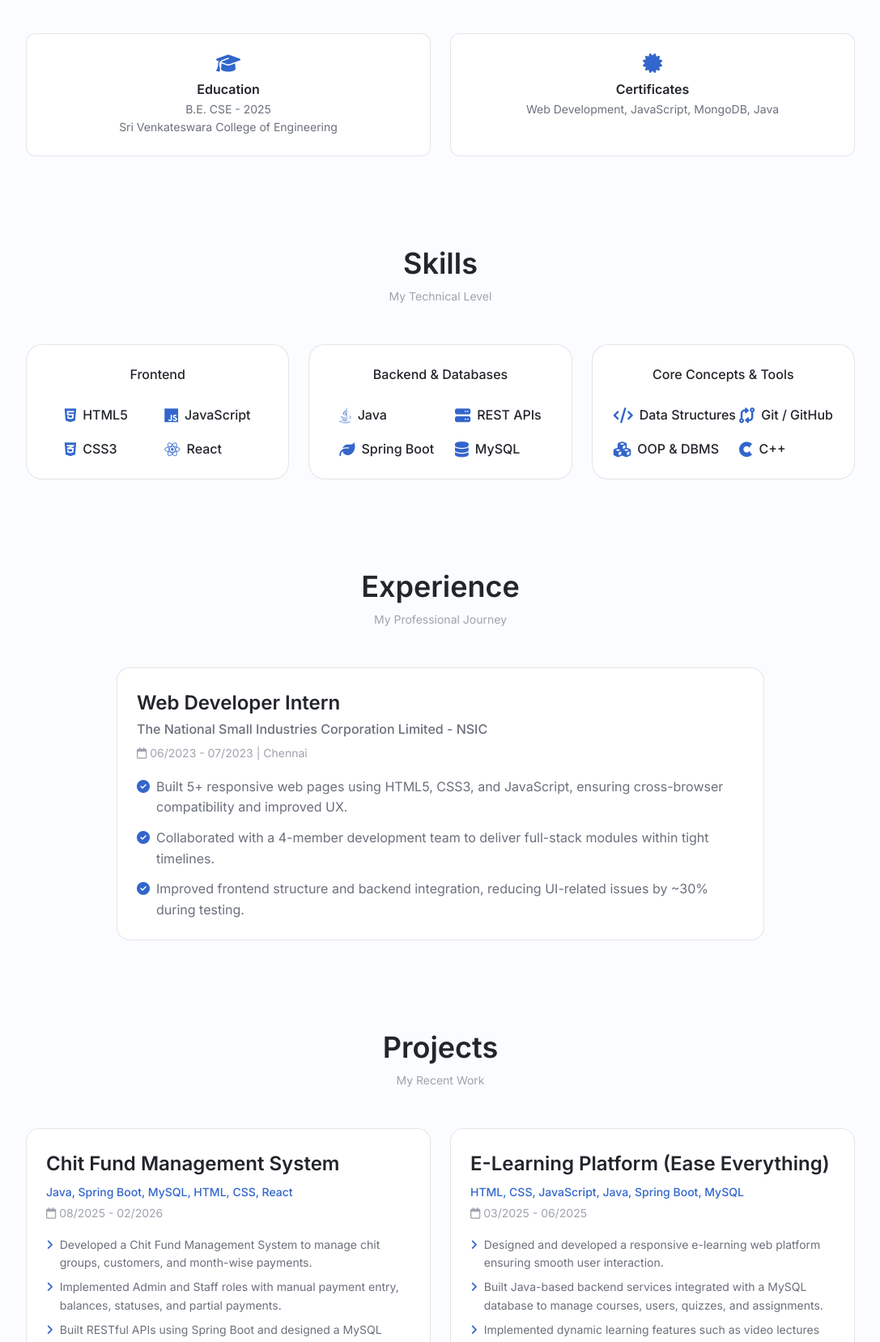
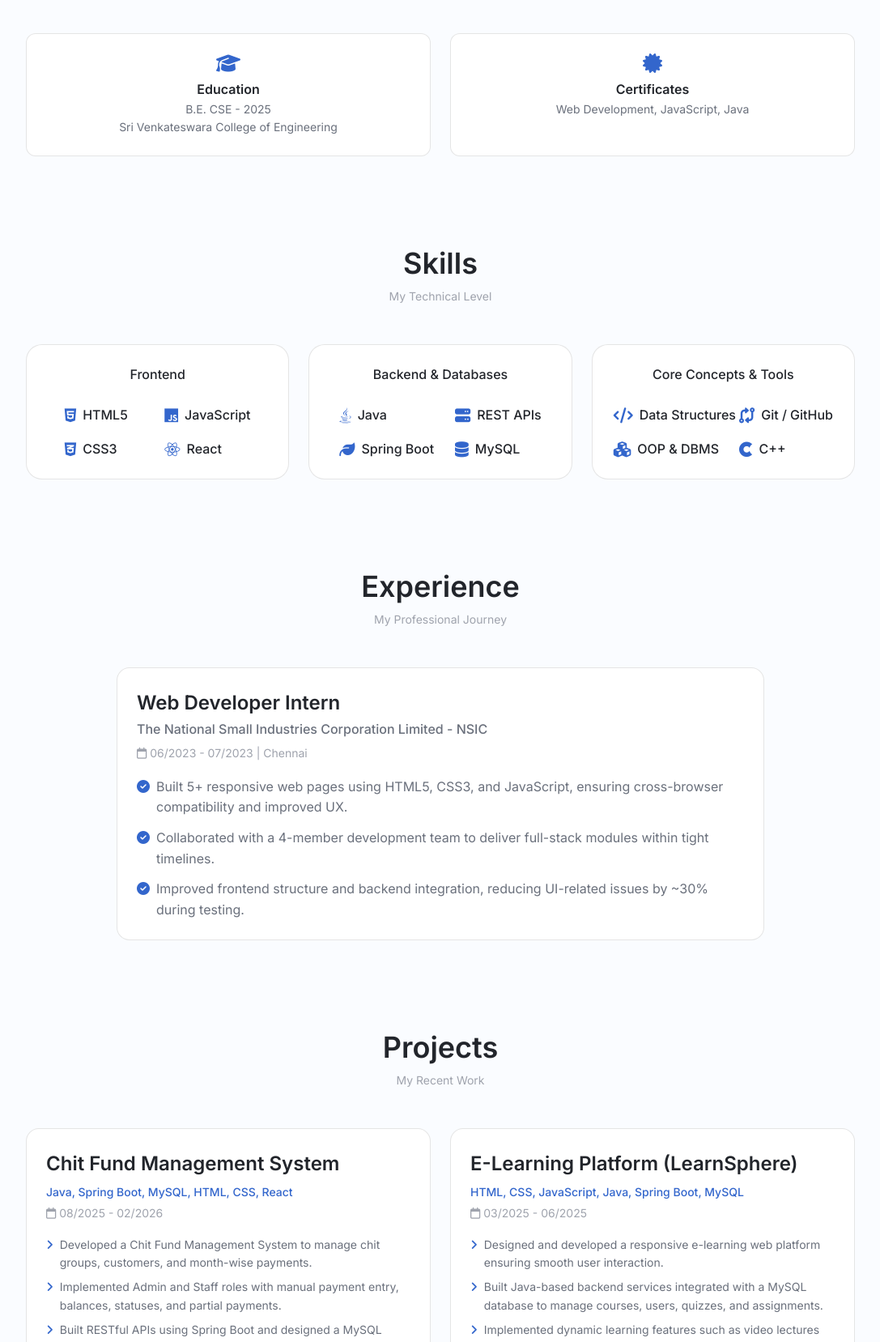
Before and after one commit to Sudhakar-Kalathi/portfolio, a plain HTML site: page index.html in a window 1280 px wide. Shown: the part 924-2581 px from the top of the page at 81% size, without its empty margins (96-1183 px from the left). Drawn offline with Linux system fonts and the light colour scheme.

Commit message:
Update resume details: LearnSphere project and remove MongoDB

```diff
--- a/index.html
+++ b/index.html
@@ -84,7 +84,7 @@
                         <div class="about__box">
                             <i class="fa-solid fa-certificate about__icon"></i>
                             <h3 class="about__title">Certificates</h3>
-                            <span class="about__subtitle">Web Development, JavaScript, MongoDB, Java</span>
+                            <span class="about__subtitle">Web Development, JavaScript, Java</span>
                         </div>
                     </div>
                 </div>
@@ -228,7 +228,7 @@
                 </div>
                 <!-- Project 2 -->
                 <div class="projects__card">
-                    <h3 class="projects__title">E-Learning Platform (Ease Everything)</h3>
+                    <h3 class="projects__title">E-Learning Platform (LearnSphere)</h3>
                     <span class="projects__tech">HTML, CSS, JavaScript, Java, Spring Boot, MySQL</span>
                     <span class="projects__date"><i class="fa-regular fa-calendar"></i> 03/2025 - 06/2025</span>
                     <ul class="projects__list">
```
